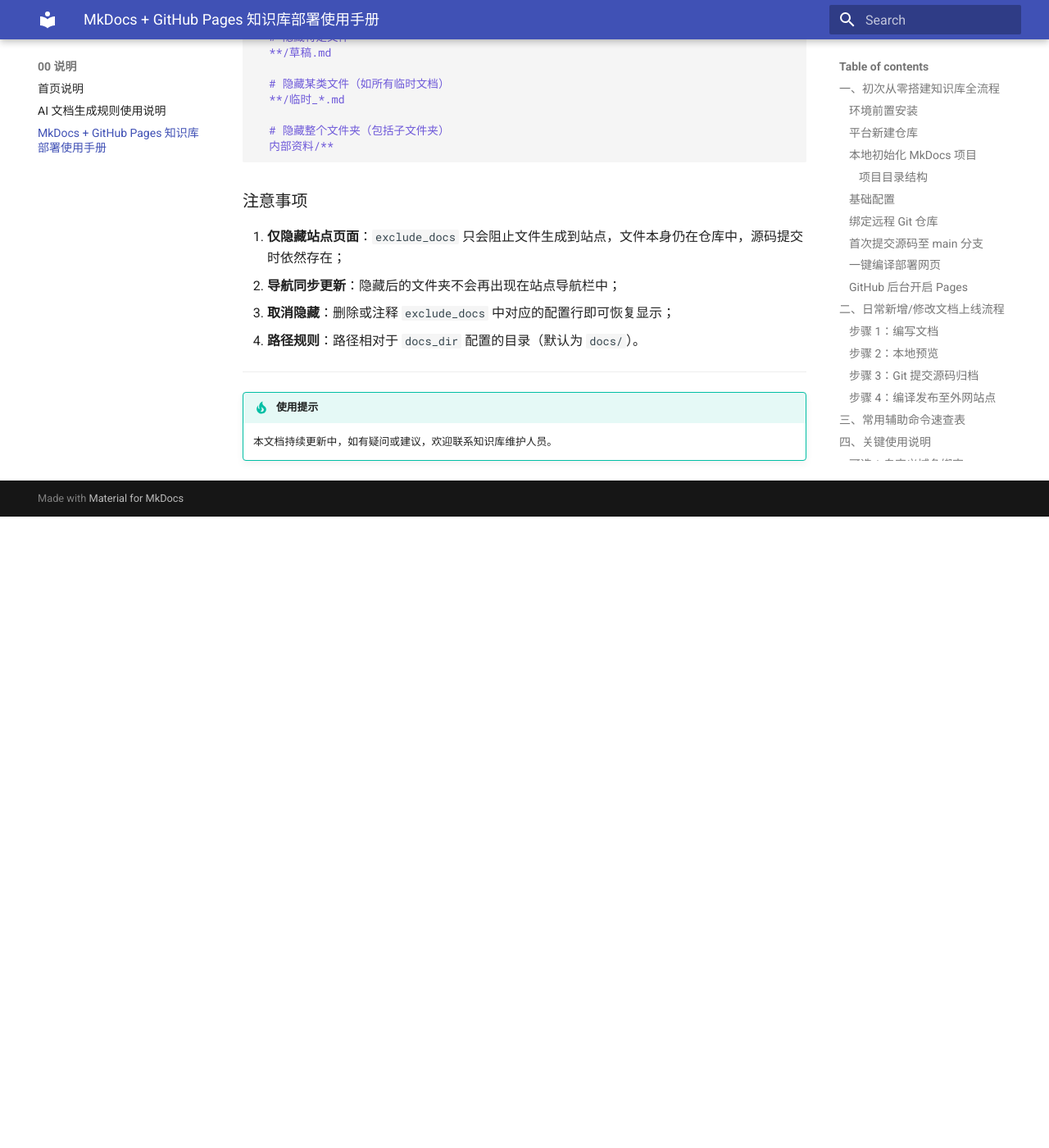
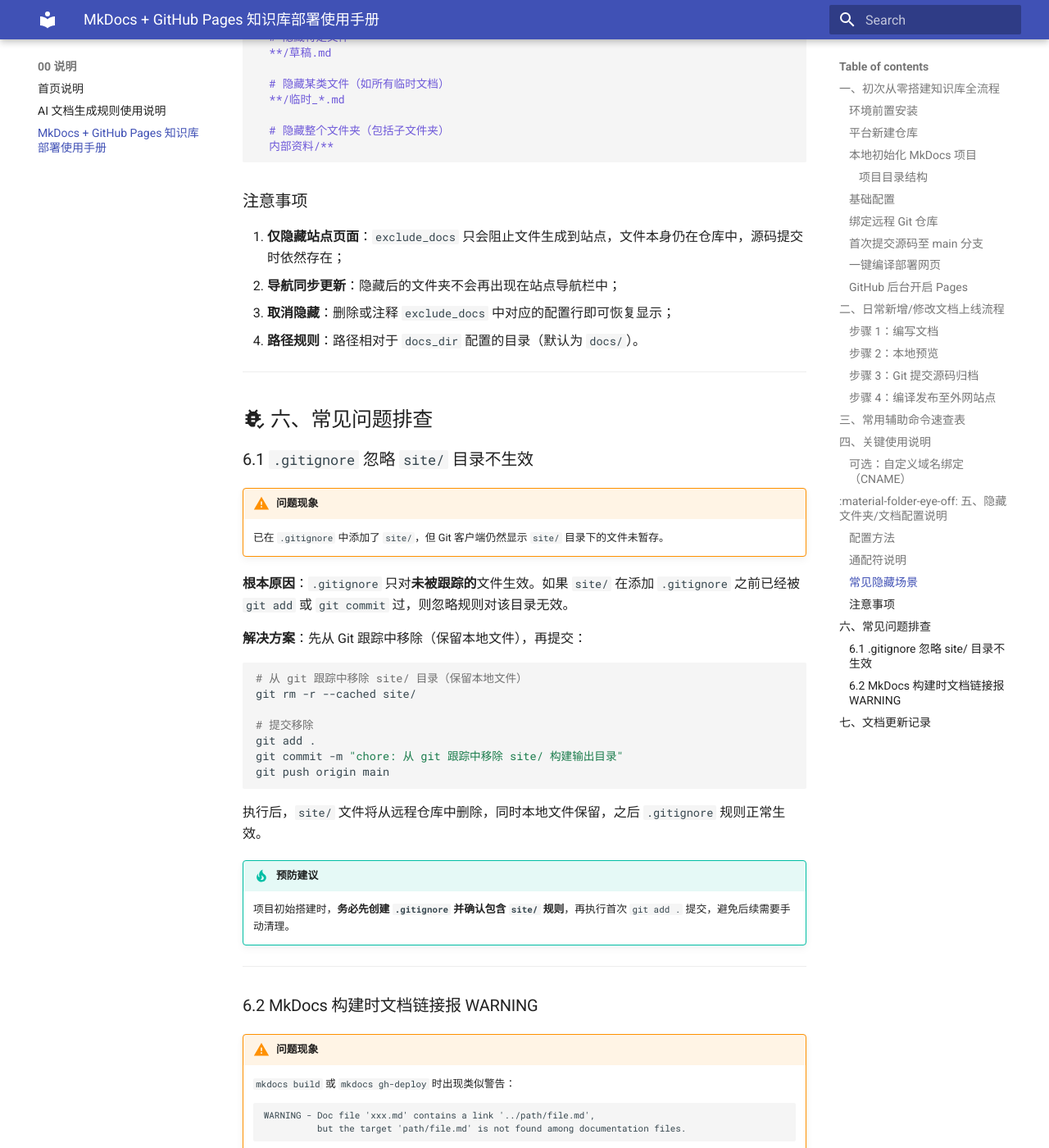
Before and after one commit to 2020638630/mkdocs, an MkDocs documentation site: the page built from 部门研发运维知识库/00_说明/个人知识库部署.md, in a window 1280 px wide and 1400 px high, scrolled down 6428 px. Shown: the whole window at 82% size. Built offline with MkDocs 1.6.1 and Material for MkDocs 9.7.7, drawn with Linux system fonts in a browser that asks for light colours; emoji names are drawn with the system emoji font; before the commit the page ends 7058 px from its top, so only the background shows below that; some of the changed text lies outside the part shown.

Commit message:
docs: 补充部署手册常见问题排查（site/忽略失效、相对路径WARNING）

````diff
--- a/部门研发运维知识库/00_说明/个人知识库部署.md
+++ b/部门研发运维知识库/00_说明/个人知识库部署.md
@@ -332,5 +332,71 @@
 
 ---
 
+## :material-bug-check: 六、常见问题排查
+
+### 6.1 `.gitignore` 忽略 `site/` 目录不生效
+
+!!! warning "问题现象"
+    已在 `.gitignore` 中添加了 `site/`，但 Git 客户端仍然显示 `site/` 目录下的文件未暂存。
+
+**根本原因**：`.gitignore` 只对**未被跟踪的**文件生效。如果 `site/` 在添加 `.gitignore` 之前已经被 `git add` 或 `git commit` 过，则忽略规则对该目录无效。
+
+**解决方案**：先从 Git 跟踪中移除（保留本地文件），再提交：
+
+```bash
+# 从 git 跟踪中移除 site/ 目录（保留本地文件）
+git rm -r --cached site/
+
+# 提交移除
+git add .
+git commit -m "chore: 从 git 跟踪中移除 site/ 构建输出目录"
+git push origin main
+```
+
+执行后，`site/` 文件将从远程仓库中删除，同时本地文件保留，之后 `.gitignore` 规则正常生效。
+
+!!! tip "预防建议"
+    项目初始搭建时，**务必先创建 `.gitignore` 并确认包含 `site/` 规则**，再执行首次 `git add .` 提交，避免后续需要手动清理。
+
+---
+
+### 6.2 MkDocs 构建时文档链接报 WARNING
+
+!!! warning "问题现象"
+    `mkdocs build` 或 `mkdocs gh-deploy` 时出现类似警告：
+    ```
+    WARNING - Doc file 'xxx.md' contains a link '../path/file.md',
+              but the target 'path/file.md' is not found among documentation files.
+    ```
+
+**常见原因**：文档中使用了相对路径链接（如 `../dir/file.md`），但路径层级计算错误。
+
+**排查方法**：
+
+1. **确认链接起点的目录层级**：如文件 `04_研发内部设计/阳煤商品治理/xxx.md` 深度为 2 层
+2. **确认目标文件的位置**：如目标在 `03_项目技术架构文档/file.md`（深度 1 层）
+3. **计算正确的相对路径**：
+
+| 起点目录 | 目标目录 | 正确相对路径 |
+| :--- | :--- | :--- |
+| `04_研发内部设计/阳煤商品治理/` | `03_项目技术架构文档/` | `../../03_项目技术架构文档/file.md` |
+| `04_研发内部设计/` | `03_项目技术架构文档/` | `../03_项目技术架构文档/file.md` |
+| `docs/` | `03_项目技术架构文档/` | `03_项目技术架构文档/file.md` |
+
+!!! tip "核心原则"
+    - 每个 `../` 向上退一层目录
+    - 从起点文件所在目录开始计算，直到两个文件的公共父目录
+
+---
+
+## :material-history: 七、文档更新记录
+
+| 版本 | 日期 | 更新内容 |
+| :--- | :--- | :--- |
+| v1.0 | 2026-06-05 | 初始版本，覆盖完整部署流程 |
+| v1.1 | 2026-06-05 | 新增第六节：`site/` 忽略失效和相对路径链接 WARNING 排查方法 |
+
+---
+
 !!! tip "使用提示"
     本文档持续更新中，如有疑问或建议，欢迎联系知识库维护人员。
````
